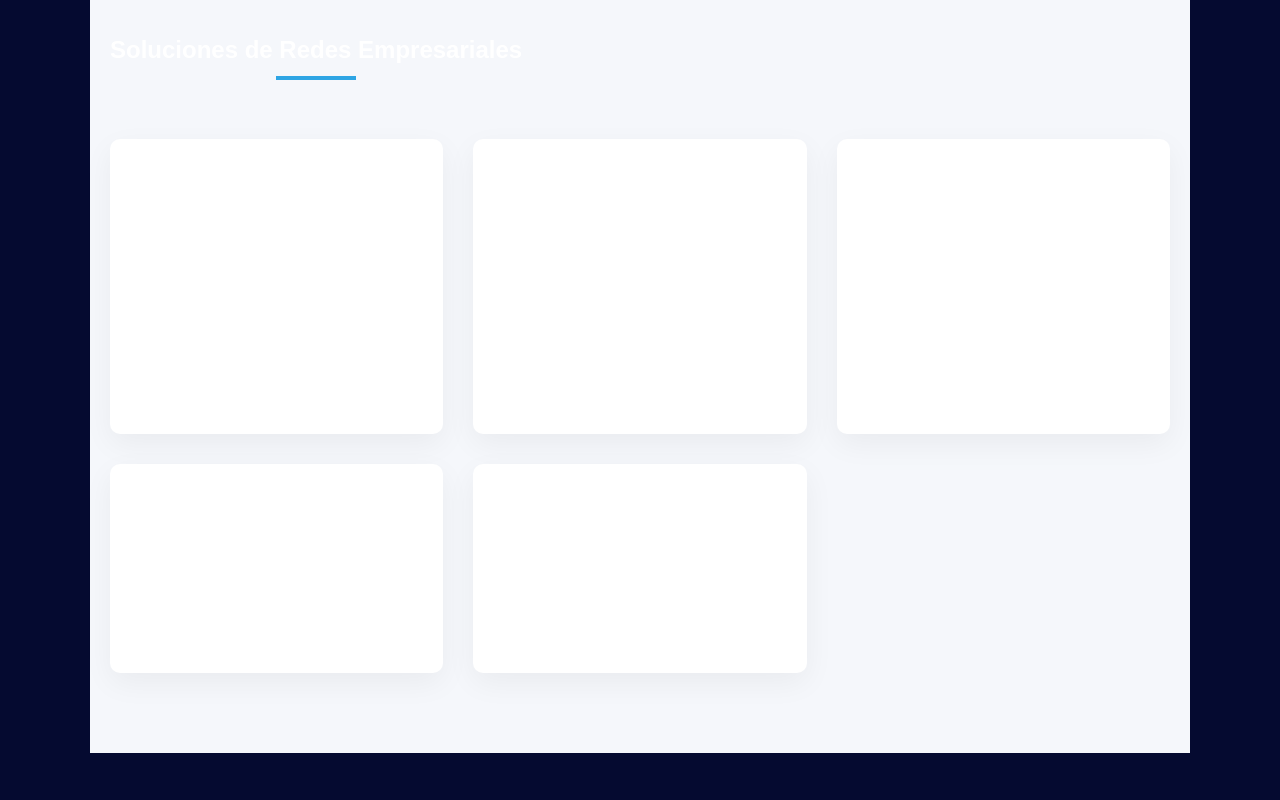
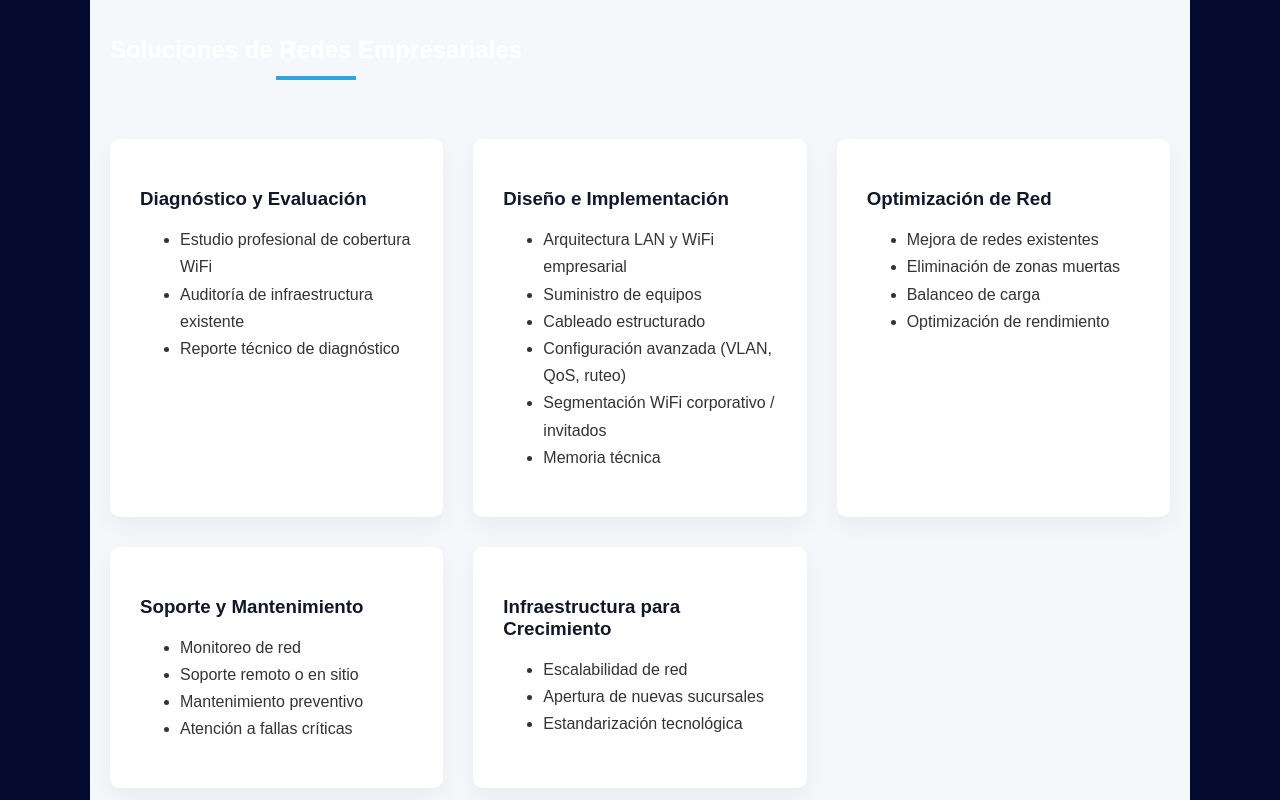
Before and after one commit to OcteFlow/octeflow-site, a Next.js app: page /pyme in a window 1280 px wide. Shown: the part 1000-1800 px from the top of the page. Built offline with nearby package versions, Linux system fonts and the light colour scheme.

Commit message:
Update globals.css

```diff
--- a/styles/globals.css
+++ b/styles/globals.css
@@ -1024,17 +1024,20 @@ margin-top:40px;
 
 .catalog-block{
 background:white;
+color:#111;
 padding:30px;
 border-radius:10px;
-box-shadow:0 10px 30px rgba(0,0,0,.05);
+box-shadow:0 10px 25px rgba(0,0,0,.05);
 }
 
 .catalog-block h3{
+color:#0f172a;
 margin-bottom:10px;
 }
 
 .catalog-block ul{
-padding-left:18px;
+color:#333;
+line-height:1.7;
 }
 
 .catalog-list{
```
